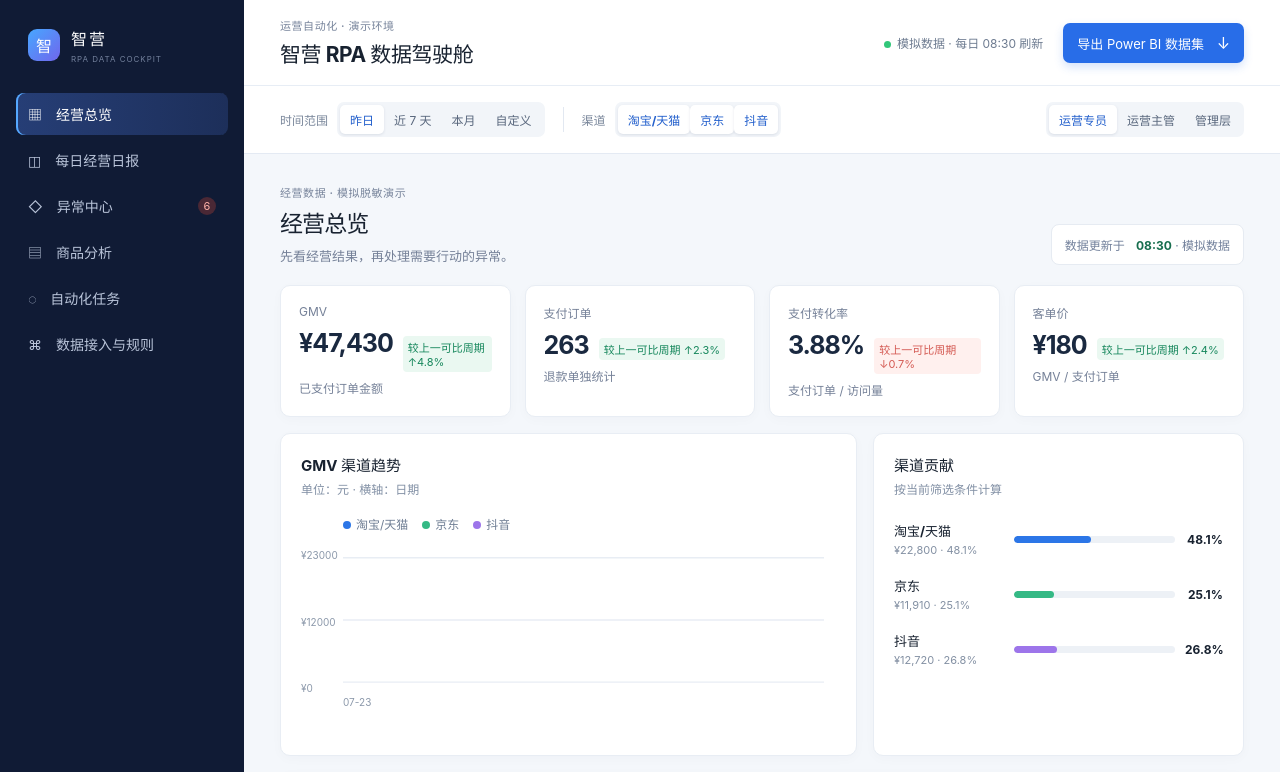
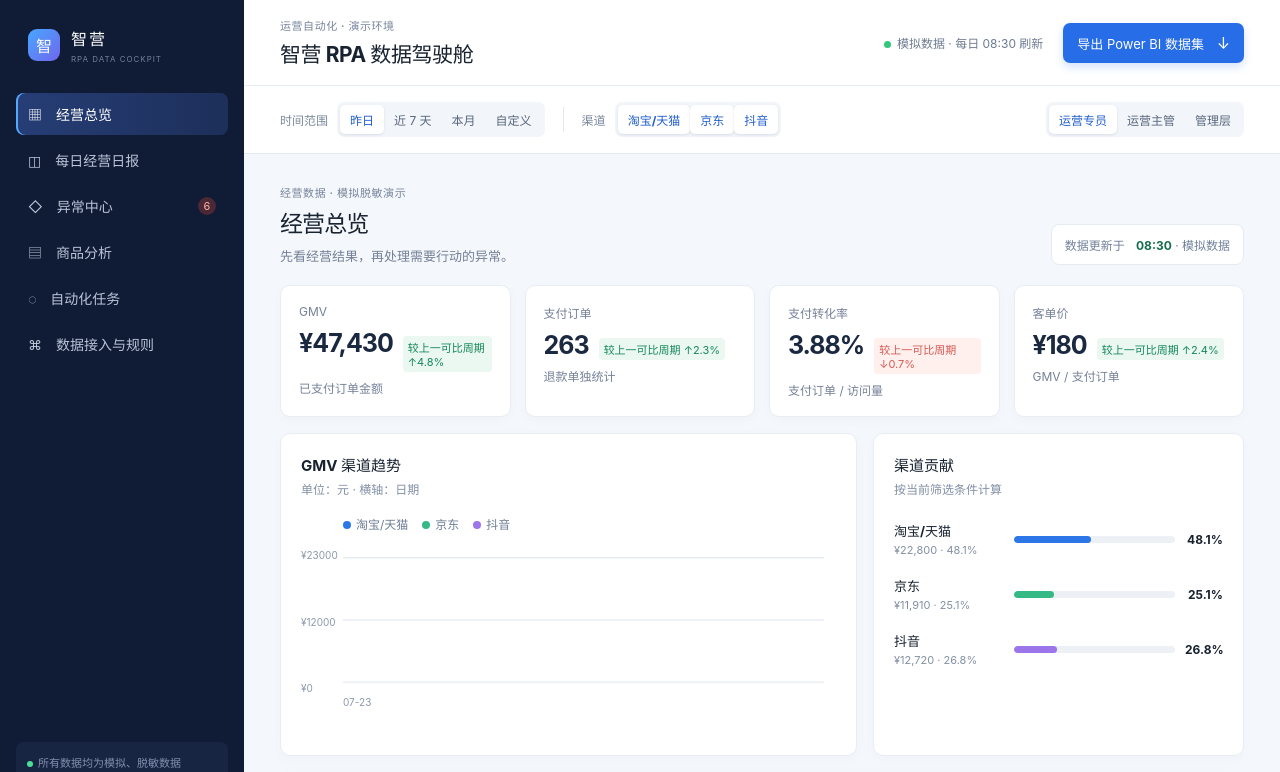
Before and after one commit to 1161135/-RPA-AI-PoC-, a React (Vite) app: page / in a window 1280 px wide. Shown: the top 772 px of the page. Built offline with nearby package versions, Linux system fonts and the light colour scheme.

Commit message:
fix: keep cockpit navigation visible

```diff
--- a/src/styles/polish.css
+++ b/src/styles/polish.css
@@ -44,3 +44,14 @@
 .status-tag.status-pending { background: #fff7e9; color: #a67018; }
 .status-tag.status-in_progress { background: #edf3ff; color: #2d69d4; }
 .status-tag.status-ignored { background: #f1f3f6; color: #68758a; }
+
+html { scroll-behavior: smooth; }
+
+.sidebar {
+  position: sticky;
+  top: 0;
+  align-self: flex-start;
+  height: 100vh;
+  flex-shrink: 0;
+  overflow-y: auto;
+}
```
